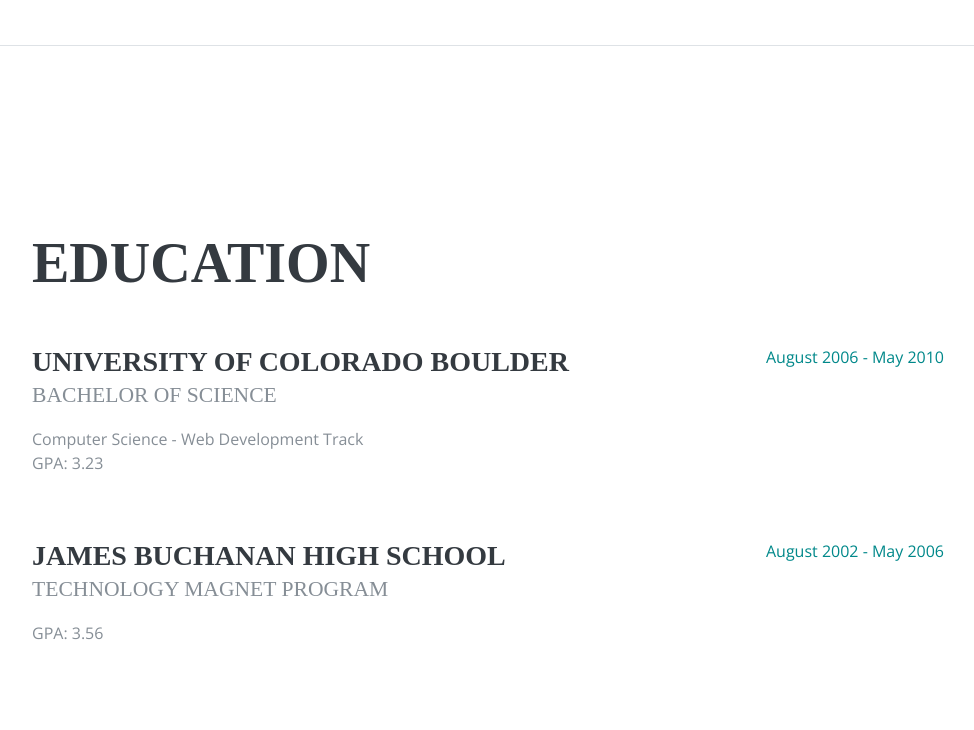
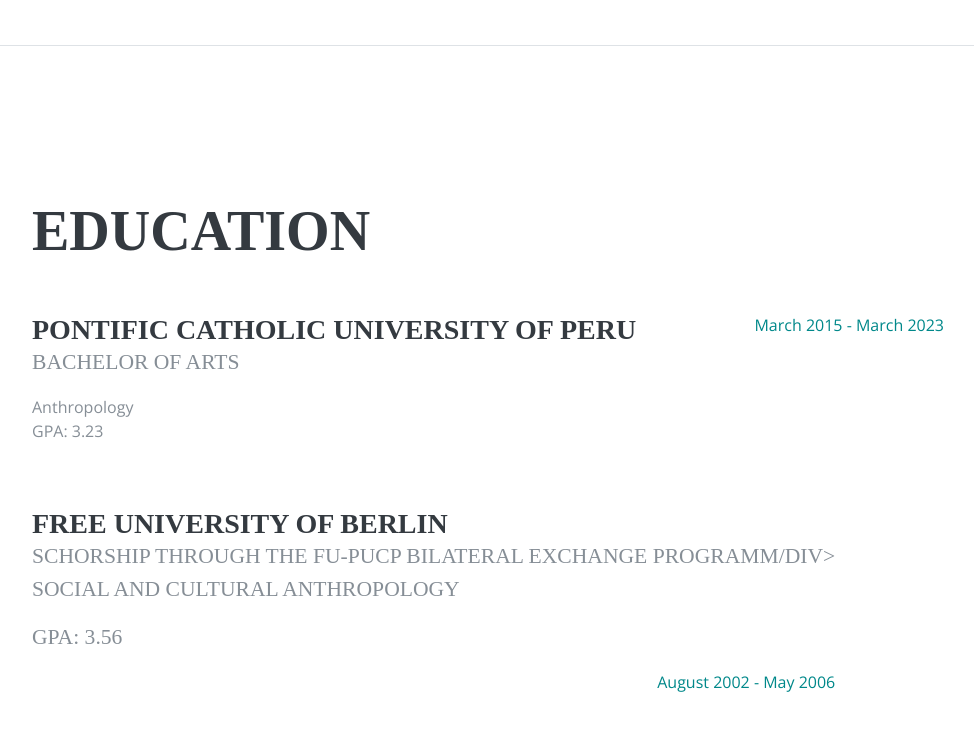
Before and after one commit to azanedov/CV_VanessaAzanedo, a plain HTML site: page index.html in a window 1280 px wide. Shown: the part 1886-2616 px from the top of the page, without its empty margins (288-1262 px from the left). Drawn offline with nearby package versions, Linux system fonts and the light colour scheme; a web font is replaced by a local one.

Commit message:
Update index.html

```diff
--- a/index.html
+++ b/index.html
@@ -168,20 +168,21 @@
 
           <div class="resume-item d-flex flex-column flex-md-row mb-5">
             <div class="resume-content mr-auto">
-              <h3 class="mb-0">University of Colorado Boulder</h3>
-              <div class="subheading mb-3">Bachelor of Science</div>
-              <div>Computer Science - Web Development Track</div>
+              <h3 class="mb-0">Pontific Catholic University of Peru</h3>
+              <div class="subheading mb-3">Bachelor of Arts</div>
+              <div>Anthropology</div>
               <p>GPA: 3.23</p>
             </div>
             <div class="resume-date text-md-right">
-              <span class="text-primary">August 2006 - May 2010</span>
+              <span class="text-primary">March 2015 - March 2023</span>
             </div>
           </div>
 
           <div class="resume-item d-flex flex-column flex-md-row">
             <div class="resume-content mr-auto">
-              <h3 class="mb-0">James Buchanan High School</h3>
-              <div class="subheading mb-3">Technology Magnet Program</div>
+              <h3 class="mb-0">Free University of Berlin</h3>
+              <div class="subheading mb-3">Schorship through the FU-PUCP Bilateral Exchange Programm/div>
+              <div class="subheading mb-3">Social and cultural anthropology</div>
               <p>GPA: 3.56</p>
             </div>
             <div class="resume-date text-md-right">
```
